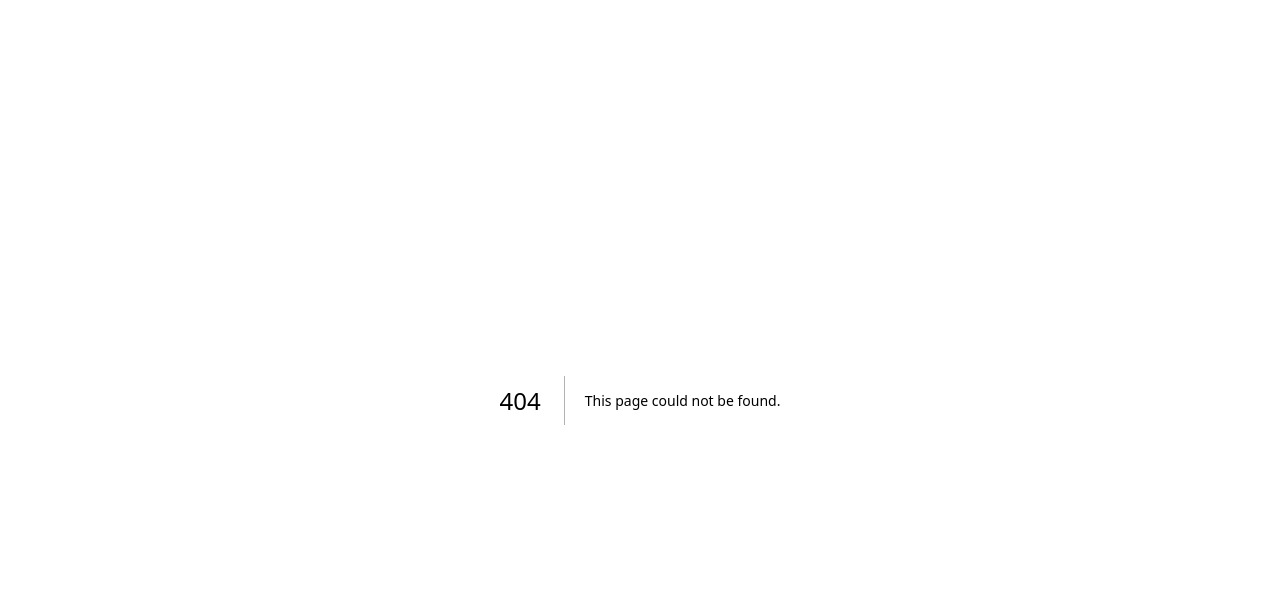
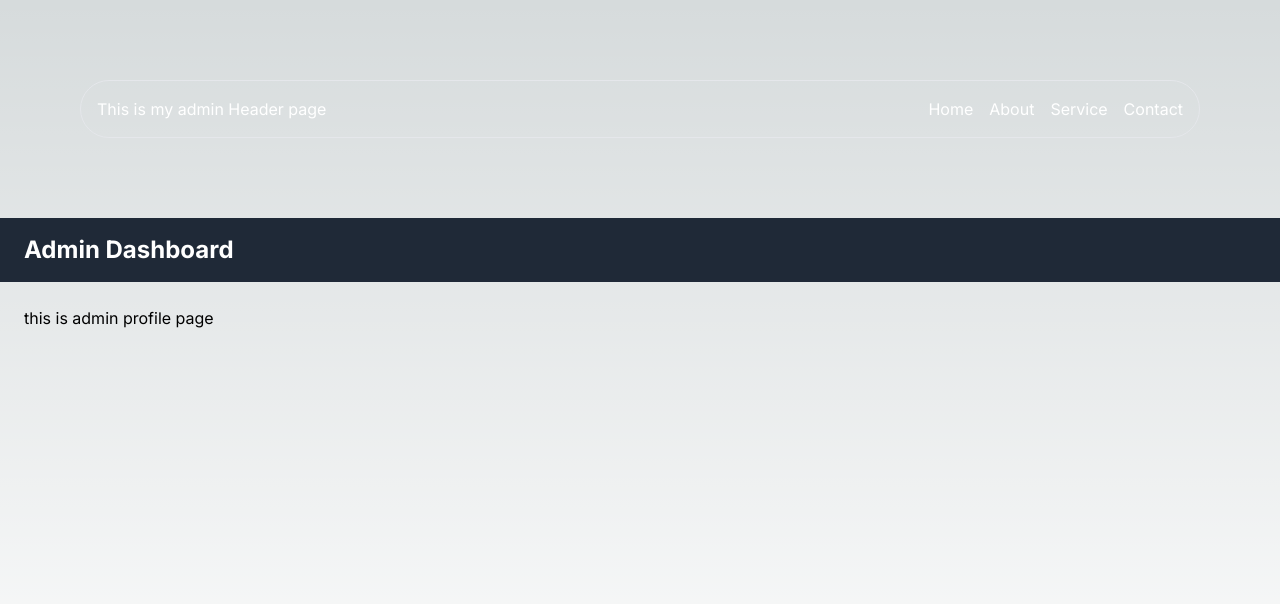
Before and after one commit to Arjungehlot552/Learn-NextJs, a Next.js app: page /admin/profile in a window 1280 px wide. Before the commit this address had no page. Shown: the top 604 px of the page. Built offline with nearby package versions, Linux system fonts and the light colour scheme.

Commit message:
Add admin dashboard, layout, and components

```diff
--- /dev/null
+++ b/src/app/admin/dashboard/page.jsx
@@ -0,0 +1,11 @@
+import React from 'react'
+
+const page = () => {
+  return (
+    <div>
+      This is admin dashboard page
+    </div>
+  )
+}
+
+export default page
--- /dev/null
+++ b/src/app/admin/layout.js
@@ -0,0 +1,13 @@
+import Adminheader from "../components/Adminheader";
+
+export default function AdminLayout({ children }) {
+  return (
+    <div className="flex flex-col min-h-screen">
+      <Adminheader />
+      <header className="bg-gray-800 text-white py-4 px-6">
+        <h1 className="text-2xl font-bold">Admin Dashboard</h1>
+      </header>
+      <main className="flex-1 p-6">{children}</main>
+    </div>
+  )
+}
--- /dev/null
+++ b/src/app/admin/profile/page.jsx
@@ -0,0 +1,11 @@
+import React from 'react'
+
+const page = () => {
+  return (
+    <div>
+      this is admin profile page
+    </div>
+  )
+}
+
+export default page
--- /dev/null
+++ b/src/app/components/Adminheader.jsx
@@ -0,0 +1,20 @@
+import React from 'react'
+
+const Adminheader = () => {
+  return (
+    <div className='border flex flex-row justify-between rounded-full text-white p-4 m-20 '>
+    <div>  This is my admin Header page</div>
+      <div className='flex justify-end '>
+          <ul className='flex justify-end items-end text-end cursor-pointer flex-row gap-4'>
+               <li>Home</li>
+               <li>About</li>
+               <li>Service</li>
+               <li>Contact</li>
+          </ul>
+      </div>
+  </div>
+
+  )
+}
+
+export default Adminheader;
--- /dev/null
+++ b/src/app/components/LearnLink.jsx
@@ -0,0 +1,14 @@
+import Link from 'next/link'
+import React from 'react'
+
+const LearnLink = () => {
+    const id = 1;
+    return (
+        <div className='text-white flex flex-col  justify-between gap-8'>
+            <Link className='mb-14' href="/admin/dashboard">Go To DashBoard</Link>
+            <Link href={`/profile/account/${id}`}>Go To user profile</Link>
+        </div>
+    )
+}
+
+export default LearnLink
--- /dev/null
+++ b/src/app/components/LearnUseRouter.jsx
@@ -0,0 +1,16 @@
+"use client"
+import {useRouter} from 'next/navigation'
+import React from 'react'
+
+const LearnUseRouter = () => {
+    const router = useRouter();
+    // console.log(router);
+  return (
+    <div className='flex felx-col items-center justify-center h-screen'>
+      <h1 className=''>Use Router</h1>
+      <button className='bg-blue-600 p-3 w-72 rounded-lg ml-7 cursor-pointer hover:opacity-90 shadow-xl text-white mt-5' type='button' onClick={()=> router.push('/admin/dashboard')}> Go To admin panel</button>
+    </div>
+  )
+}
+
+export default LearnUseRouter
--- a/src/app/components/page.jsx
+++ /dev/null
@@ -1,11 +0,0 @@
-import React from 'react'
-
-const Pages = () => {
-  return (
-    <div className='text-white text-2xl '>
-        <h1>This is my Customer page</h1>
-    </div>
-  )
-}
-
-export default Pages
--- a/src/app/page.jsx
+++ b/src/app/page.jsx
@@ -1,8 +1,11 @@
+import LearnLink from "./components/LearnLink";
+import LearnUseRouter from "./components/LearnUseRouter";
 
 export default function Home() {
   return (
     <main className="flex flex-col text-4xl gap-10  justify-center items-center">
-      Template by : Arjun Gehlot
+      {/* <LearnLink /> */}
+      <LearnUseRouter />
     </main>
   );
 }
```
